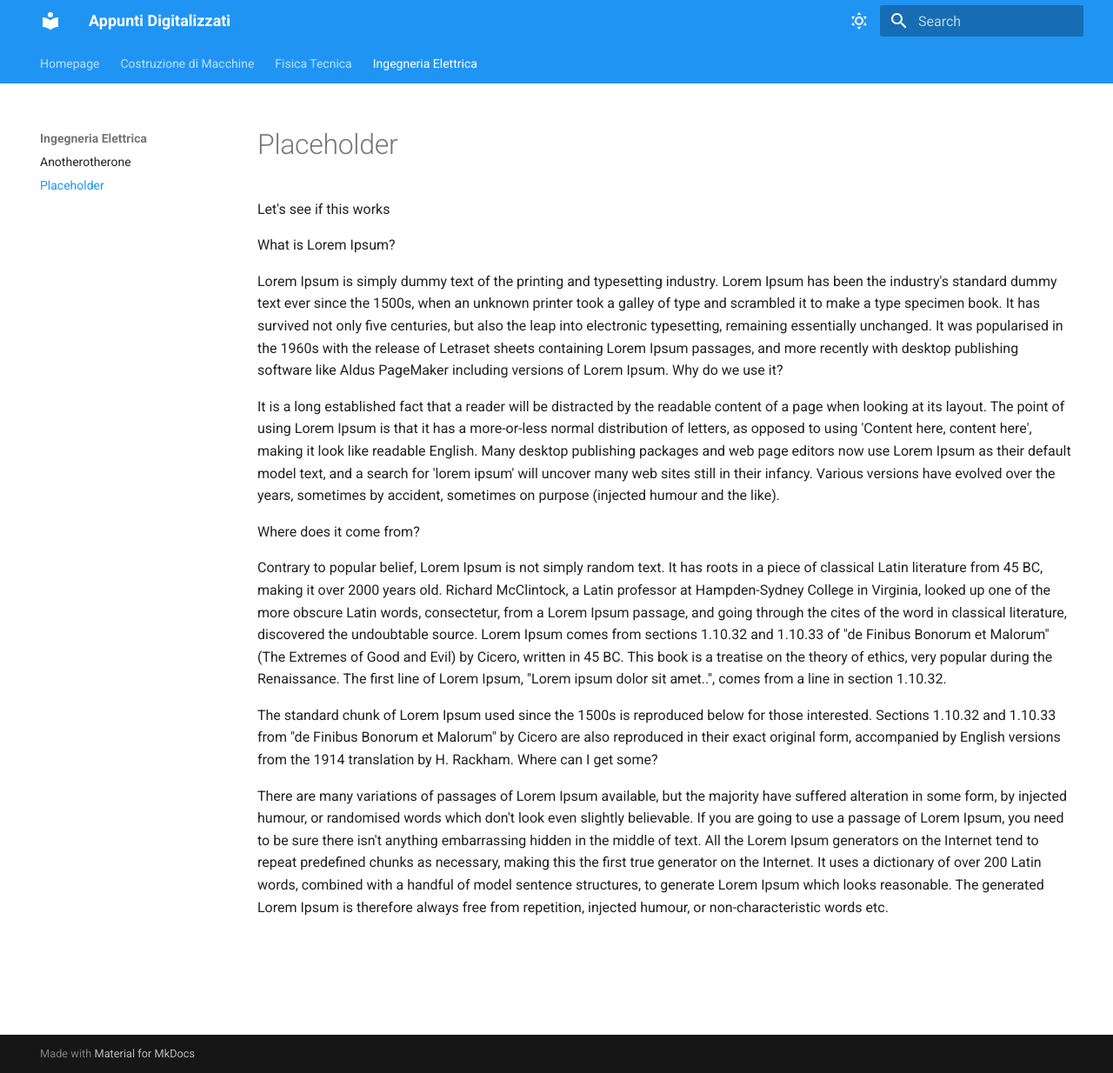
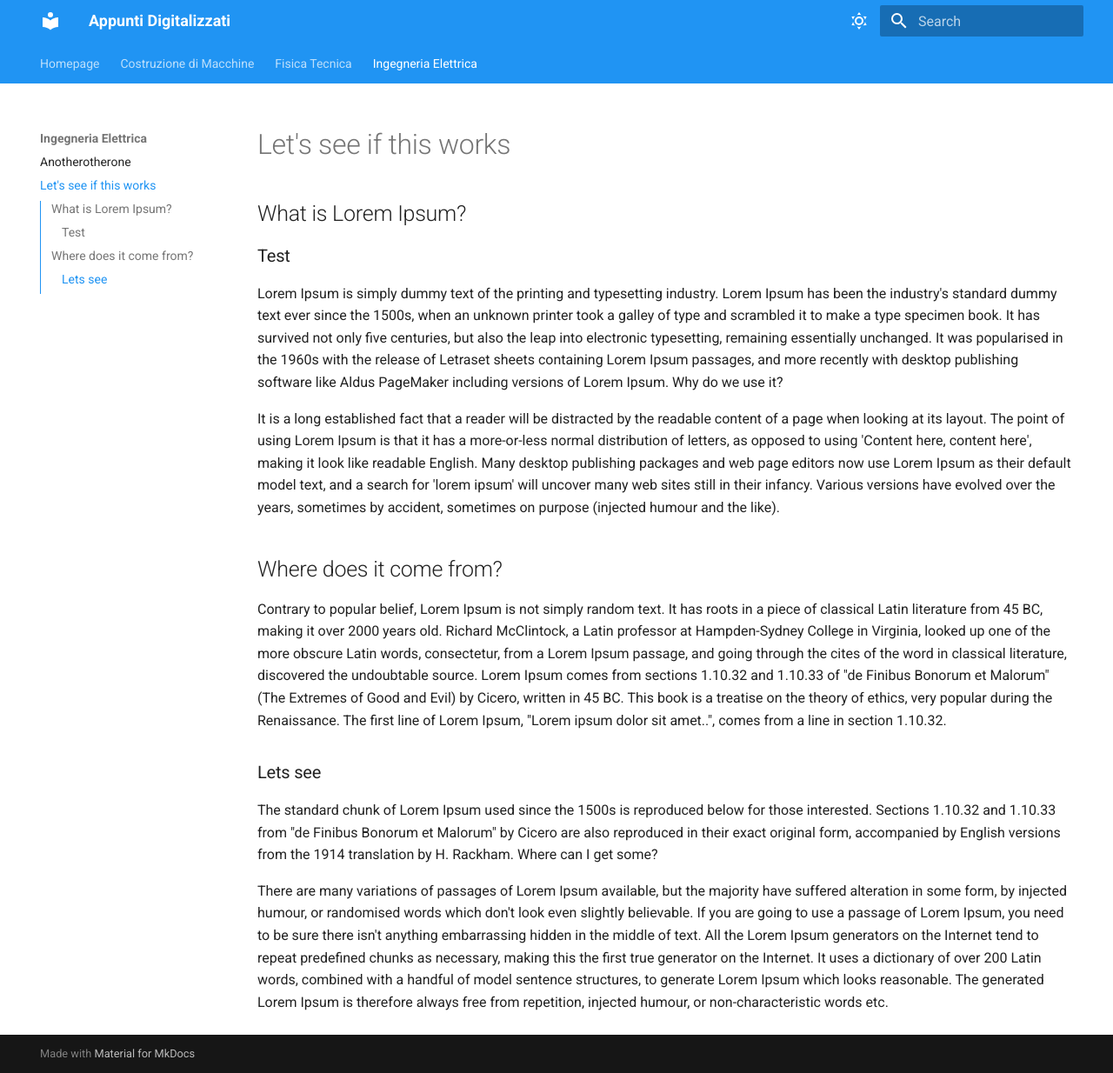
Before and after one commit to MORaHo/Appunti, an MkDocs documentation site: the page built from docs/Ingegneria_Elettrica/placeholder.md, in a window 1280 px wide and 1234 px high. Shown: the whole window at 87% size. Built offline with MkDocs 1.6.1 and Material for MkDocs 9.7.7, drawn with Linux system fonts in a browser that asks for light colours; some web fonts are replaced.

Commit message:
Update placeholder.md

```diff
--- a/docs/Ingegneria_Elettrica/placeholder.md
+++ b/docs/Ingegneria_Elettrica/placeholder.md
@@ -1,15 +1,18 @@
-Let's see if this works
+# Let's see if this works
 
-What is Lorem Ipsum?
+## What is Lorem Ipsum?
 
+### Test
 Lorem Ipsum is simply dummy text of the printing and typesetting industry. Lorem Ipsum has been the industry's standard dummy text ever since the 1500s, when an unknown printer took a galley of type and scrambled it to make a type specimen book. It has survived not only five centuries, but also the leap into electronic typesetting, remaining essentially unchanged. It was popularised in the 1960s with the release of Letraset sheets containing Lorem Ipsum passages, and more recently with desktop publishing software like Aldus PageMaker including versions of Lorem Ipsum.
 Why do we use it?
 
 It is a long established fact that a reader will be distracted by the readable content of a page when looking at its layout. The point of using Lorem Ipsum is that it has a more-or-less normal distribution of letters, as opposed to using 'Content here, content here', making it look like readable English. Many desktop publishing packages and web page editors now use Lorem Ipsum as their default model text, and a search for 'lorem ipsum' will uncover many web sites still in their infancy. Various versions have evolved over the years, sometimes by accident, sometimes on purpose (injected humour and the like).
 
-Where does it come from?
+## Where does it come from?
 
 Contrary to popular belief, Lorem Ipsum is not simply random text. It has roots in a piece of classical Latin literature from 45 BC, making it over 2000 years old. Richard McClintock, a Latin professor at Hampden-Sydney College in Virginia, looked up one of the more obscure Latin words, consectetur, from a Lorem Ipsum passage, and going through the cites of the word in classical literature, discovered the undoubtable source. Lorem Ipsum comes from sections 1.10.32 and 1.10.33 of "de Finibus Bonorum et Malorum" (The Extremes of Good and Evil) by Cicero, written in 45 BC. This book is a treatise on the theory of ethics, very popular during the Renaissance. The first line of Lorem Ipsum, "Lorem ipsum dolor sit amet..", comes from a line in section 1.10.32.
+
+### Lets see
 
 The standard chunk of Lorem Ipsum used since the 1500s is reproduced below for those interested. Sections 1.10.32 and 1.10.33 from "de Finibus Bonorum et Malorum" by Cicero are also reproduced in their exact original form, accompanied by English versions from the 1914 translation by H. Rackham.
 Where can I get some?
```
